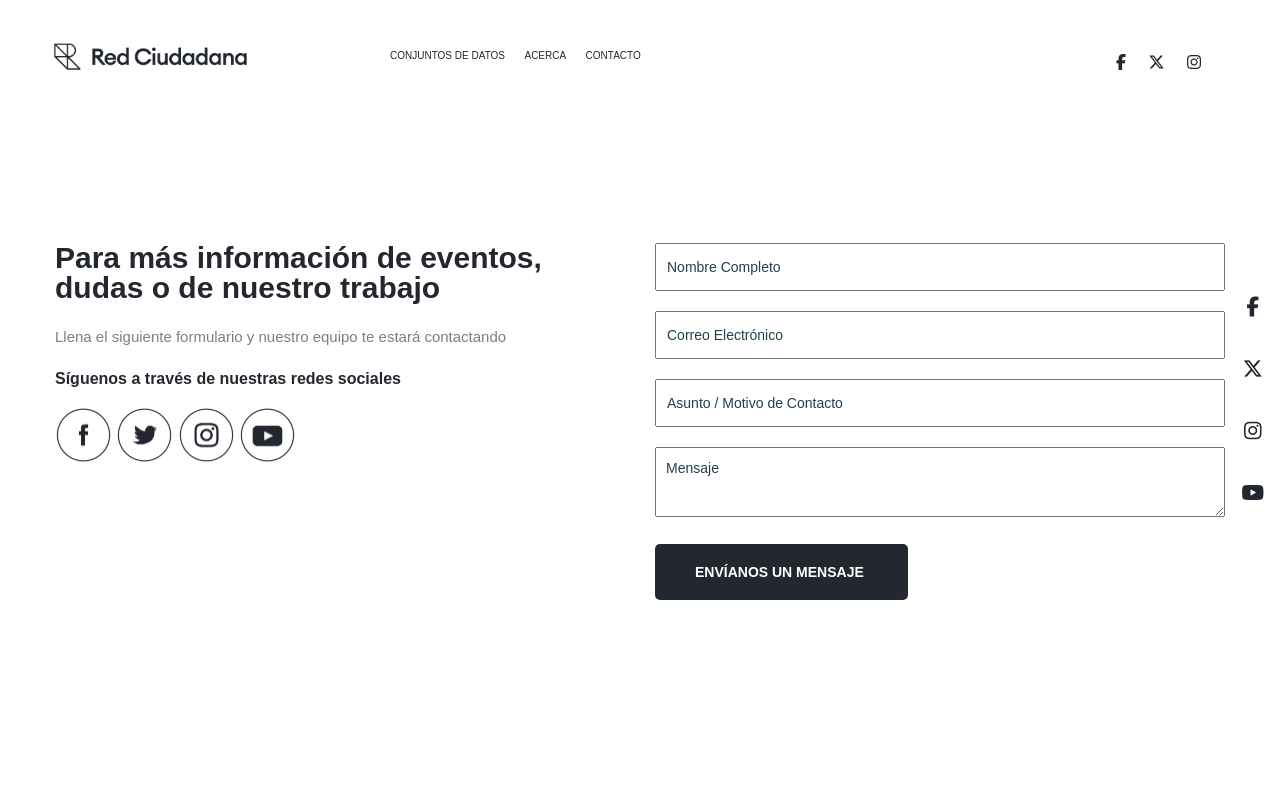
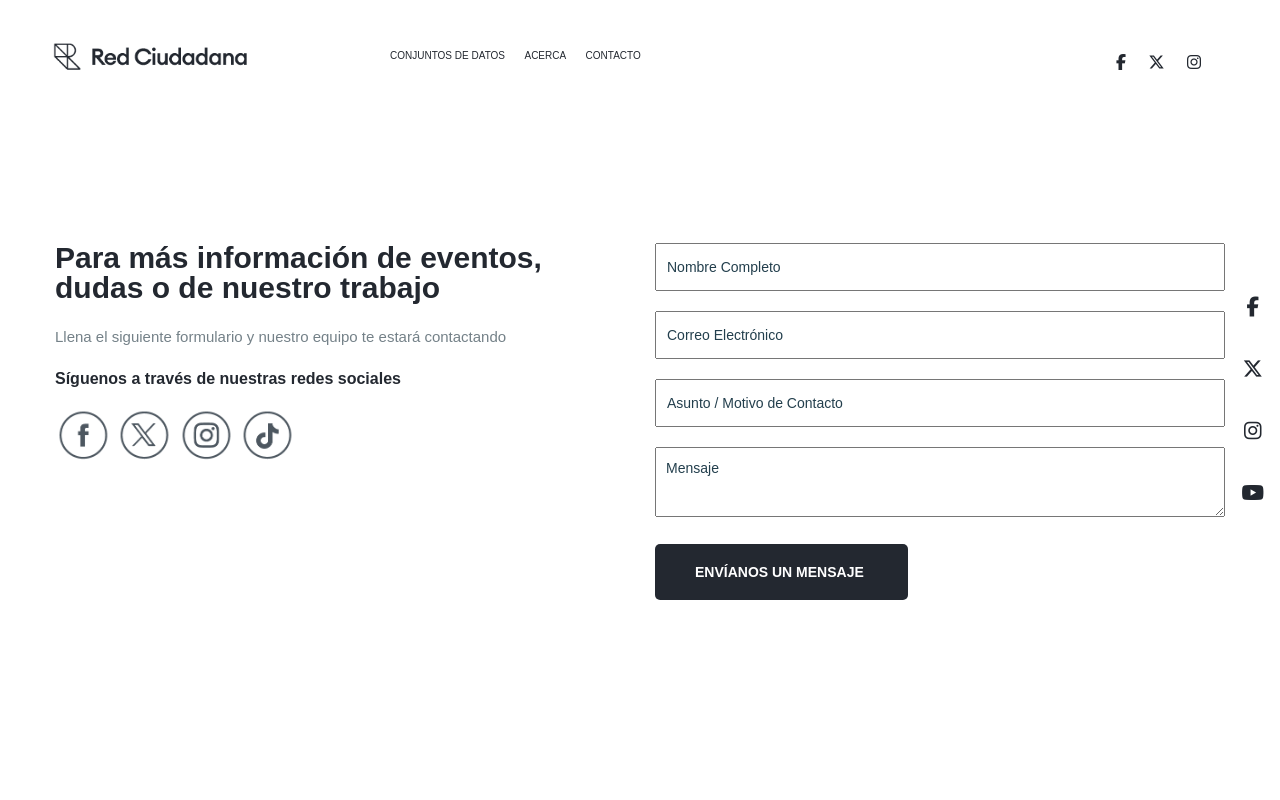
Before and after one commit to RedCiudadana/portal_anticorrupcion, an Eleventy site: page src/contacto.njk in a window 1280 px wide. Shown: the top 800 px of the page. Built offline with nearby package versions, Linux system fonts and the light colour scheme; Eleventy itself is replaced by a stand-in of ours; files that its build step writes are made by us from their sources; a script that the page names is missing; what render-markdown-js would draw is missing.

Commit message:
redes contacto

```diff
--- a/src/contacto.njk
+++ b/src/contacto.njk
@@ -20,10 +20,10 @@ permalink: "/contacto/index.html"
                         <h6 class="mb-20">Síguenos a través de nuestras redes sociales</h6>
                         <div class="row">
                             <div class="col-lg-12 col-sm-12">
-                                <a target="_blank" href="https://www.facebook.com/Redciudadanagt"><img width="10%" src="/assets/img/red/contacto/REDES-43.png"></a>
-                                <a target="_blank" href="https://twitter.com/redxguate"><img width="10%" src="/assets/img/red/contacto/REDES-44.png"></a>
-                                <a target="_blank" href="https://www.instagram.com/redxguate/"><img width="10%" src="/assets/img/red/contacto/REDES-45.png"></a>
-                                <a target="_blank" href="https://www.youtube.com/c/RedciudadanaOrgGt"><img width="10%" src="/assets/img/red/contacto/REDES-46.png"></a>
+                                <a target="_blank" href="https://www.facebook.com/Redciudadanagt"><img width="10%" src="/assets/img/red/fb-body.png"></a>
+                                <a target="_blank" href="https://twitter.com/redxguate"><img width="10%" src="/assets/img/red/x-body.png"></a>
+                                <a target="_blank" href="https://www.instagram.com/redxguate/"><img width="10%" src="/assets/img/red/ig-body.png"></a>
+                                <a target="_blank" href="https://www.tiktok.com/@redxguate"><img width="10%" src="/assets/img/red/tk-body.png"></a>
                             </div>
                         </div>
                     </div>
```
Also changed, not shown: assets/img/red/fb-body.png (added), assets/img/red/ig-body.png (added), assets/img/red/tk-body.png (added), assets/img/red/x-body.png (added).
